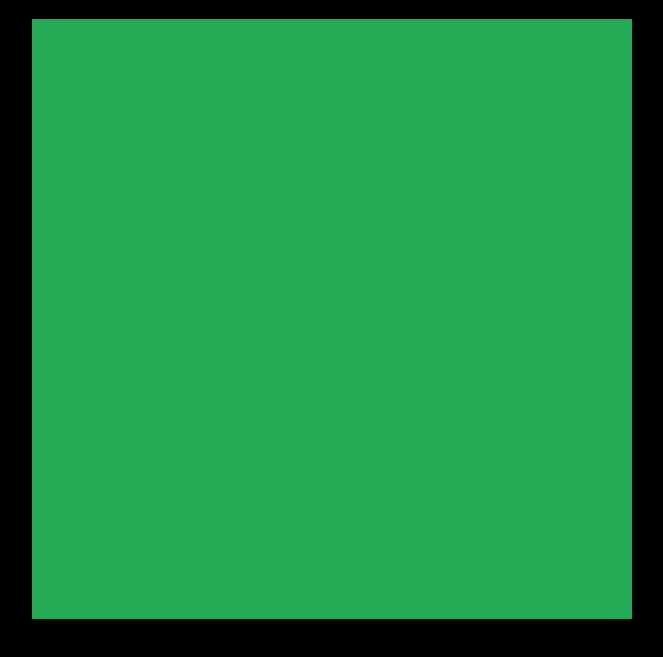
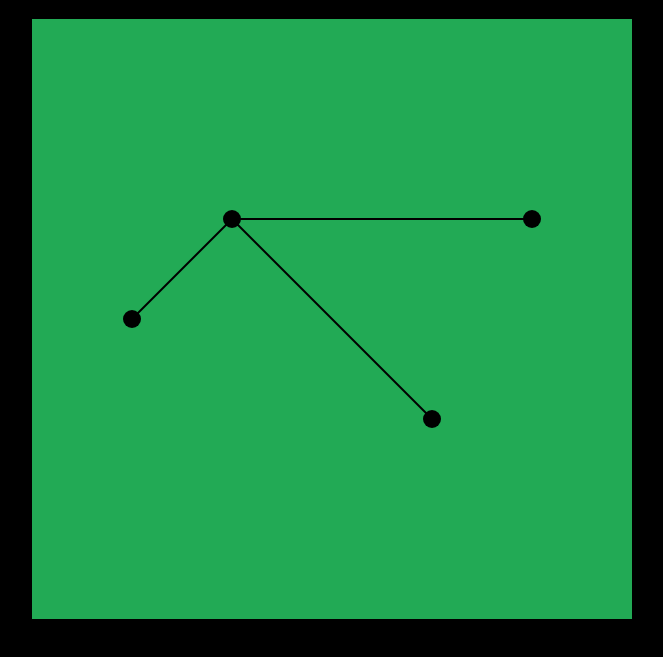
Before and after one commit to Rocklobster84/JS-Self-Driving-Cars, a plain HTML site: page index.html in a window 1280 px wide. Shown: the part 61-718 px from the top of the page, without its empty margins (308-971 px from the left). Drawn offline with Linux system fonts and the light colour scheme.

Commit message:
Added some initial point data

```diff
--- a/index.html
+++ b/index.html
@@ -18,7 +18,16 @@
 
     const ctx = myCanvas.getContext("2d");
 
-    const graph = new Graph();
+    const p1 = new Point(200, 200);
+    const p2 = new Point(500, 200);
+    const p3 = new Point(400, 400);
+    const p4 = new Point(100, 300);
+
+    const s1 = new Segment(p1, p2);
+    const s2 = new Segment(p1, p3);
+    const s3 = new Segment(p1, p4);
+
+    const graph = new Graph([p1, p2, p3, p4], [s1, s2, s3]);
     graph.draw(ctx);
   </script>
 </body>
```
